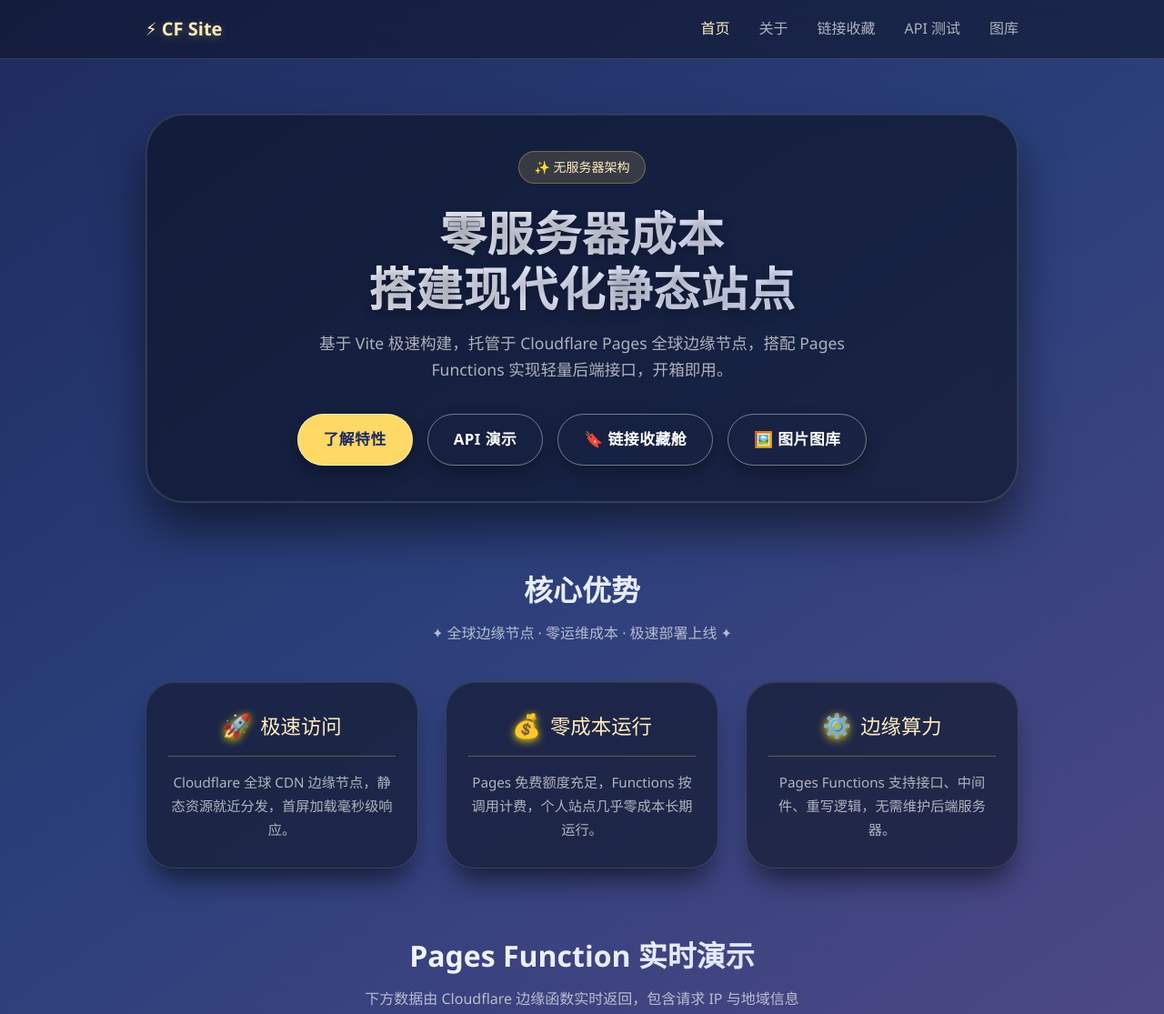
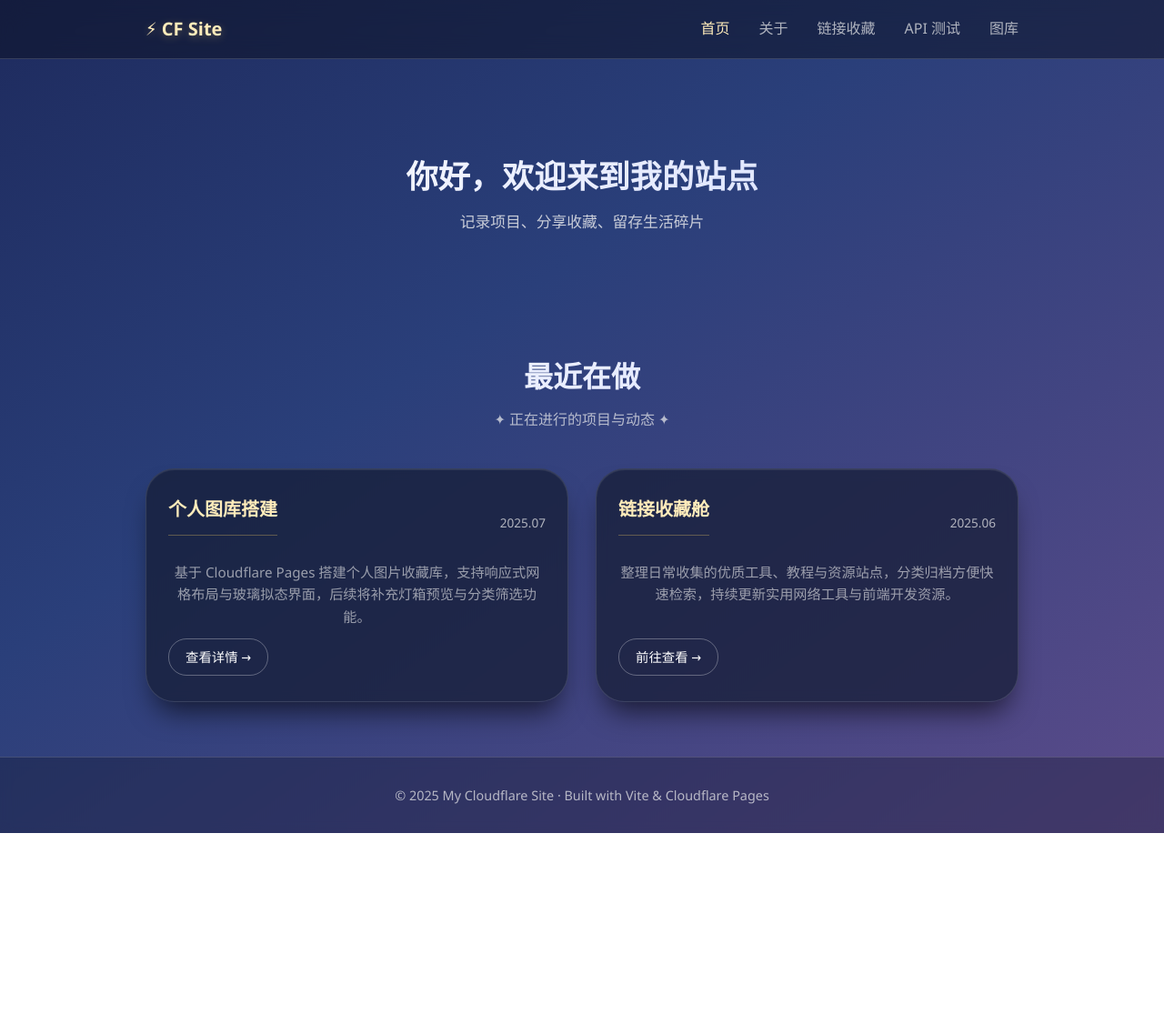
Before and after one commit to ywd2279406651/my-cloudflare-site, a website built with Vite: page src/index.html in a window 1280 px wide. Shown: the top 1115 px of the page at 91% size. After the commit the page ends 916 px from the top, so only its background shows below. Built offline with nearby package versions, Linux system fonts and the light colour scheme; files whose address does not match are found by name.

Commit message:
Update index.html

```diff
--- a/src/index.html
+++ b/src/index.html
@@ -3,13 +3,75 @@
 <head>
   <meta charset="UTF-8">
   <meta name="viewport" content="width=device-width, initial-scale=1.0">
-  <title>康神开播了</title>
-  <meta name="description" content="基于 Vite 构建 + Cloudflare Pages 托管的无服务器站点方案">
+  <title>kskbl</title>
+  <meta name="description" content="个人站点 - 记录项目与收藏">
   <link rel="stylesheet" href="./assets/styles/main.css">
   <link rel="icon" href="/favicon.ico">
+  <style>
+    /* 简化首页欢迎区 */
+    .simple-hero {
+      text-align: center;
+      padding: 40px 0 60px;
+    }
+    .simple-hero h1 {
+      font-size: 2.2rem;
+      font-weight: 600;
+      background: linear-gradient(135deg, #ffffff, #d3dcff);
+      -webkit-background-clip: text;
+      -webkit-text-fill-color: transparent;
+      background-clip: text;
+      margin-bottom: 10px;
+    }
+    .simple-hero p {
+      opacity: 0.8;
+      font-size: 1.05rem;
+    }
+
+    /* 项目卡片补充样式（复用原有玻璃拟态基底） */
+    .project-card {
+      display: flex;
+      flex-direction: column;
+      gap: 12px;
+      padding: 28px;
+    }
+    .project-card .card-header {
+      display: flex;
+      justify-content: space-between;
+      align-items: center;
+    }
+    .project-card .card-title {
+      font-size: 1.25rem;
+      font-weight: 600;
+      color: #ffecbb;
+    }
+    .project-card .card-date {
+      font-size: 0.85rem;
+      opacity: 0.7;
+    }
+    .project-card .card-desc {
+      line-height: 1.6;
+      opacity: 0.85;
+      flex: 1;
+    }
+    .project-card .card-link {
+      align-self: flex-start;
+      padding: 8px 18px;
+      border: 1px solid rgba(255,255,255,0.3);
+      border-radius: 20px;
+      color: #fff;
+      text-decoration: none;
+      font-size: 0.9rem;
+      transition: all 0.25s ease;
+    }
+    .project-card .card-link:hover {
+      background: rgba(255,255,255,0.2);
+      border-color: #ffecbb;
+      color: #ffecbb;
+    }
+  </style>
 </head>
 <body>
-  <!-- 顶部玻璃导航 -->
+  <!-- 顶部玻璃导航（完全保留，全站统一） -->
   <header class="navbar">
     <div class="nav-container">
       <div class="nav-logo">⚡ CF Site</div>
@@ -23,67 +85,48 @@
     </div>
   </header>
 
-  <!-- 主容器 -->
+  <!-- 主容器：重构内容区 -->
   <main class="main-wrap">
-    <!-- 英雄区 -->
-    <section class="hero">
-      <span class="hero-badge">✨ 无服务器架构</span>
-      <h1>零服务器成本<br>搭建现代化静态站点</h1>
-      <p class="hero-desc">
-        基于 Vite 极速构建，托管于 Cloudflare Pages 全球边缘节点，搭配 Pages Functions 实现轻量后端接口，开箱即用。
-      </p>
-      <div class="hero-buttons">
-        <a href="#features" class="btn btn-primary">了解特性</a>
-        <a href="#api-demo" class="btn btn-outline">API 演示</a>
-        <a href="/links.html" class="btn btn-outline">🔖 链接收藏舱</a>
-        <a href="/gallery.html" class="btn btn-outline">🖼️ 图片图库</a>
-      </div>
+    <!-- 简化欢迎区 -->
+    <section class="simple-hero">
+      <h1>你好，欢迎来到我的站点</h1>
+      <p>记录项目、分享收藏、留存生活碎片</p>
     </section>
 
-    <!-- 特性卡片区 -->
-    <section id="features" class="features">
-      <h2 class="section-title">核心优势</h2>
-      <p class="section-desc">✦ 全球边缘节点 · 零运维成本 · 极速部署上线 ✦</p>
+    <!-- 最近在做：双玻璃拟态卡片 -->
+    <section class="features">
+      <h2 class="section-title">最近在做</h2>
+      <p class="section-desc">✦ 正在进行的项目与动态 ✦</p>
 
       <div class="feature-grid">
-        <div class="feature-card">
-          <div class="card-title">
-            <span>🚀</span> 极速访问
+        <!-- 卡片 1 -->
+        <div class="feature-card project-card">
+          <div class="card-header">
+            <div class="card-title">个人图库搭建</div>
+            <div class="card-date">2025.07</div>
           </div>
-          <p>Cloudflare 全球 CDN 边缘节点，静态资源就近分发，首屏加载毫秒级响应。</p>
+          <p class="card-desc">
+            基于 Cloudflare Pages 搭建个人图片收藏库，支持响应式网格布局与玻璃拟态界面，后续将补充灯箱预览与分类筛选功能。
+          </p>
+          <a href="/gallery.html" class="card-link">查看详情 →</a>
         </div>
-        <div class="feature-card">
-          <div class="card-title">
-            <span>💰</span> 零成本运行
+
+        <!-- 卡片 2 -->
+        <div class="feature-card project-card">
+          <div class="card-header">
+            <div class="card-title">链接收藏舱</div>
+            <div class="card-date">2025.06</div>
           </div>
-          <p>Pages 免费额度充足，Functions 按调用计费，个人站点几乎零成本长期运行。</p>
-        </div>
-        <div class="feature-card">
-          <div class="card-title">
-            <span>⚙️</span> 边缘算力
-          </div>
-          <p>Pages Functions 支持接口、中间件、重写逻辑，无需维护后端服务器。</p>
-        </div>
-      </div>
-    </section>
-
-    <!-- API 演示区 -->
-    <section id="api-demo" class="api-section">
-      <h2 class="section-title">Pages Function 实时演示</h2>
-      <p class="section-desc">下方数据由 Cloudflare 边缘函数实时返回，包含请求 IP 与地域信息</p>
-
-      <div class="api-box">
-        <div id="api-result" class="api-result">
-          <div class="loading">正在请求接口...</div>
-        </div>
-        <div class="hint">
-          <i>⚡</i> 数据实时从边缘节点获取 <i>⚡</i>
+          <p class="card-desc">
+            整理日常收集的优质工具、教程与资源站点，分类归档方便快速检索，持续更新实用网络工具与前端开发资源。
+          </p>
+          <a href="/links.html" class="card-link">前往查看 →</a>
         </div>
       </div>
     </section>
   </main>
 
-  <!-- 页脚 -->
+  <!-- 页脚（完全保留） -->
   <footer class="footer">
     <p>© 2025 My Cloudflare Site · Built with Vite & Cloudflare Pages</p>
   </footer>
```
